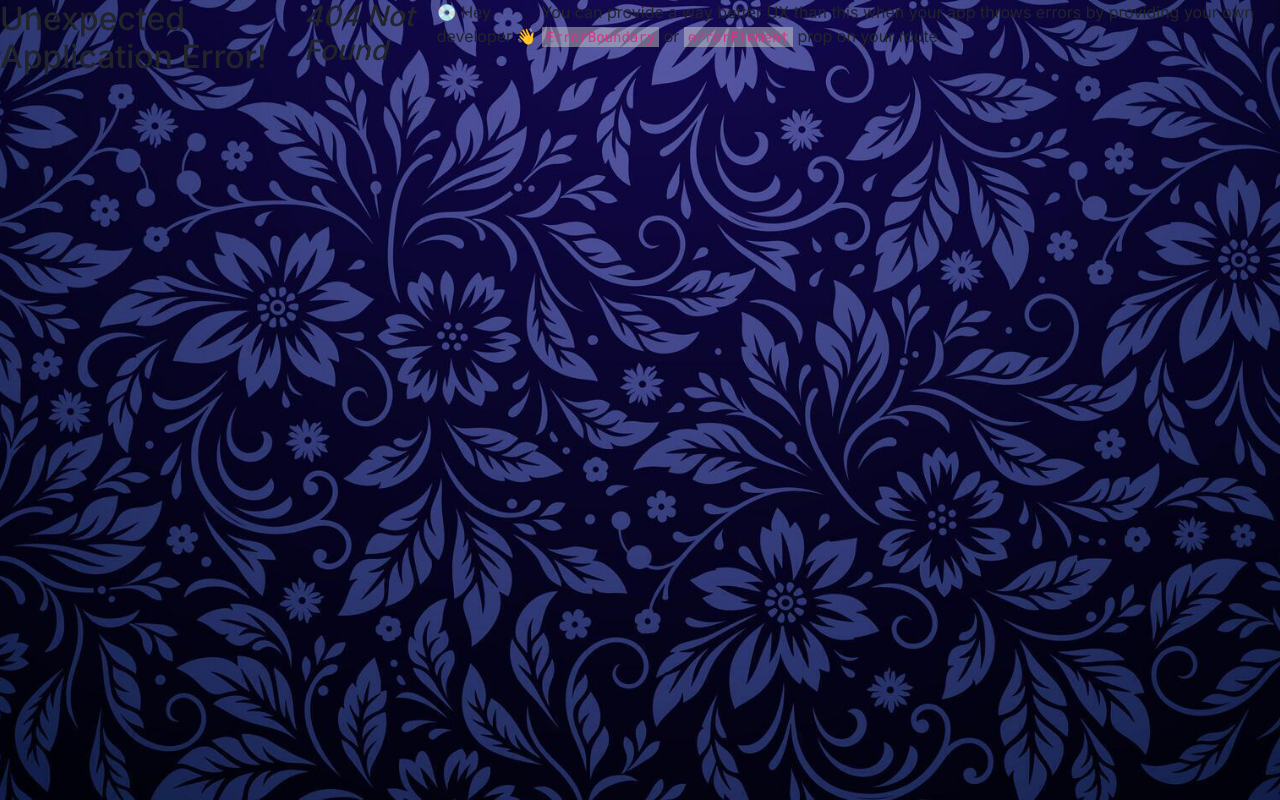
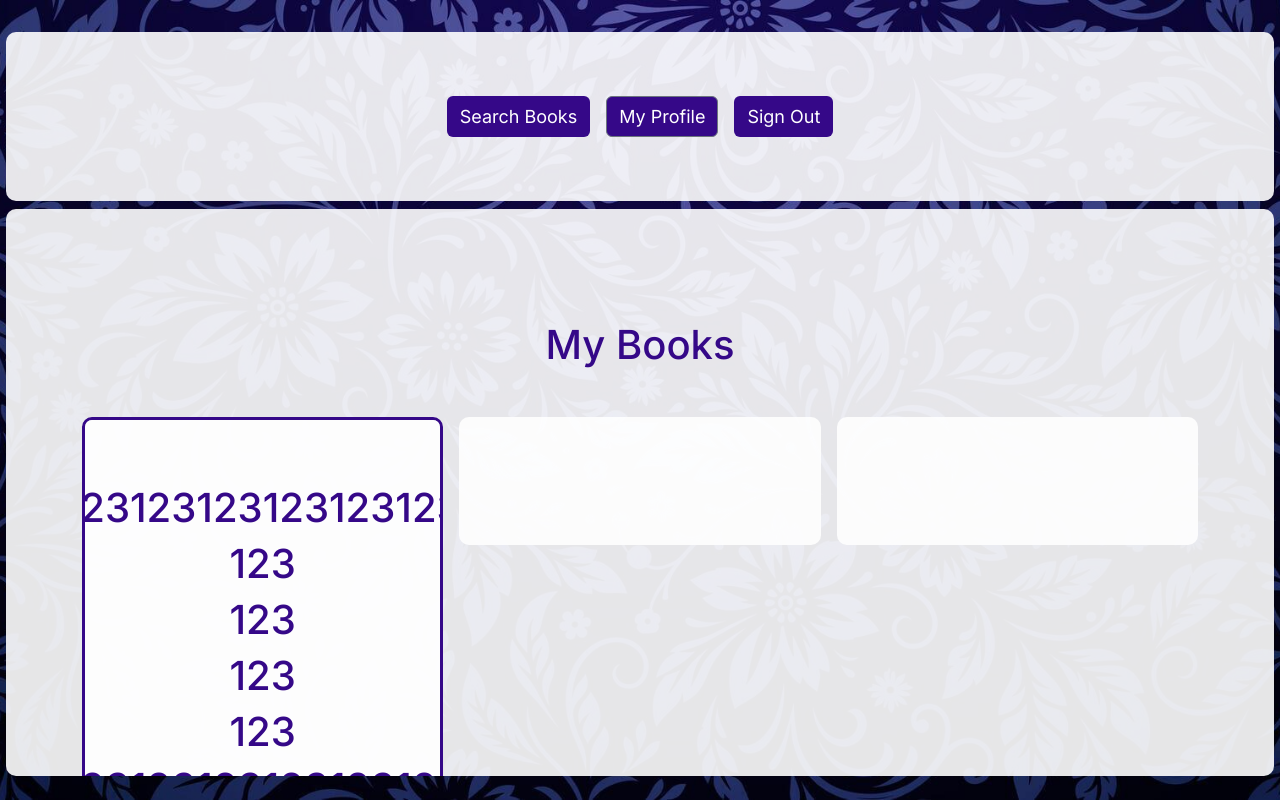
Before and after one commit to kristijanH1998/bookworm, a React (Vite) app in the folder BookWorm/: page /my-books in a window 1280 px wide. Before the commit this address had no page. Built offline with nearby package versions, Linux system fonts and the light colour scheme.

Commit message:
My Books page created; work on navigation between My Books and Home Page started; navigation function 'goToPage' in Home.tsx optimized to handle navigating between all available pages - achieved using switch statement

```diff
--- a/BookWorm/src/Home.tsx
+++ b/BookWorm/src/Home.tsx
@@ -92,21 +92,38 @@ export default function Home() {
     }
 
     const navigate = useNavigate();
-    const handleClick = (event: any) => {
+    const goToPage = (event: any) => {
         event.preventDefault();
         acquireJwt();
         // console.log(jwt)
+        console.log(event.target.id)
+        let page = "";
+        switch(event.target.id) {
+            case "myBooksBtn":
+                page = "my-books";
+                navigate("/" + page);
+                break;
+            case "myProfileBtn":
+                page = "my-profile";
+                navigate("/" + page);
+                break;
+            case "signOutBtn":
+                page = "/";
                 axios
                     .get("http://localhost:3000/log-out", {headers: {"authorization": "Bearer " + jwt}})
                     .then((res) => {
                         if (res.data.success) {
                             localStorage.removeItem("jwt");
-                    navigate("/");
+                            navigate(page);
                         }
                     })
                     .catch((error) => {
                         console.log(error.response.data.error)
                     });
+                break;
+            default:
+                alert("Action not valid.");
+        }
     };
 
     //runs when Search button is clicked; calls Google Books API with headers and parameters specified below
@@ -187,9 +204,10 @@ export default function Home() {
             <div className="d-flex flex-column justify-content-around align-items-center w-100">
                 <nav className="navbar d-flex w-75">
                     <form className="container-fluid justify-content-center">
-                        <button className="btn btn-outline-success me-3" type="button">My Books</button>
-                        <button className="btn btn-outline-secondary me-3" type="button">My Profile</button>
-                        <Link type="button" onClick={handleClick} className="btn" to={''}>Sign Out</Link>
+                        {/* <button className="btn btn-outline-success me-3" type="button">My Books</button> */}
+                        <Link type="button" onClick={goToPage} className="btn me-3" to={'/my-books'} id="myBooksBtn">My Books</Link>
+                        <button className="btn btn-outline-secondary me-3" type="button" id="myProfileBtn">My Profile</button>
+                        <Link type="button" onClick={goToPage} className="btn" to={''} id="signOutBtn">Sign Out</Link>
                     </form>
                 </nav>
                 <form id="searchPage" className="d-flex flex-column align-items-center w-75">
--- /dev/null
+++ b/BookWorm/src/MyBooks.tsx
@@ -0,0 +1,101 @@
+import { Link, useNavigate } from 'react-router-dom';
+import { useState } from 'react';
+import axios from 'axios'
+import React from 'react';
+
+export default function MyBooks() {
+
+    const [jwt, setJwt] = useState<string | null>("");
+
+    function acquireJwt () {
+        if(localStorage.getItem("jwt")) {
+            let temp = localStorage.getItem("jwt")
+            setJwt(temp);
+            // console.log(jwt)
+        } else {
+            console.log("You are not signed in.");
+            return;
+        }
+    }
+
+    const navigate = useNavigate();
+    const goToPage = (event: any) => {
+        event.preventDefault();
+        acquireJwt();
+        // console.log(jwt)
+        console.log(event.target.id)
+        let page = "";
+        switch(event.target.id) {
+            case "myBooksBtn":
+                page = "my-books";
+                navigate("/" + page);
+                break;
+            case "myProfileBtn":
+                page = "my-profile";
+                navigate("/" + page);
+                break;
+            case "signOutBtn":
+                page = "/";
+                axios
+                    .get("http://localhost:3000/log-out", {headers: {"authorization": "Bearer " + jwt}})
+                    .then((res) => {
+                        if (res.data.success) {
+                            localStorage.removeItem("jwt");
+                            navigate(page);
+                        }
+                    })
+                    .catch((error) => {
+                        console.log(error.response.data.error)
+                    });
+                break;
+            default:
+                alert("Action not valid.");
+        }
+    };
+
+    return (
+        <div className="d-flex flex-column align-items-center py-4">
+            <nav className="navbar d-flex w-100">
+                <form className="container-fluid justify-content-center">
+                    {/* <button className="btn btn-outline-success me-3" type="button">My Books</button> */}
+                    <Link type="button" onClick={goToPage} className="btn me-3" to={'/home'} id="searchBooksBtn">Search Books</Link>
+                    <button className="btn btn-outline-secondary me-3" type="button" id="myProfileBtn">My Profile</button>
+                    <Link type="button" onClick={goToPage} className="btn" to={''} id="signOutBtn">Sign Out</Link>
+                </form>
+            </nav>
+            <form className="d-flex flex-column align-items-center">
+                <h1 className="my-5">My Books</h1>
+                <div className="container">
+                    <div className="row gx-3">
+                        <div className="col-4">
+                            <div style={{borderColor: "#350888", borderStyle: "solid"}} className="d-flex flex-column align-items-center myCol">
+                                <h1>123123123123123123123123123123123123</h1>
+                                <h1>123</h1>
+                                <h1>123</h1>
+                                <h1>123</h1>
+                                <h1>123</h1>
+                                <h1>123123123123123123123123123123123123</h1>
+                                <h1>123</h1>
+                                <h1>123</h1>
+                                <h1>123</h1>
+                                <h1>123</h1>
+                                <h1>123123123123123123123123123123123123</h1>
+                                <h1>123</h1>
+                                <h1>123</h1>
+                                <h1>123</h1>
+                                <h1>123</h1>
+                            </div>
+                        </div>
+                        <div className="col-4">
+                            <div className="d-flex flex-column align-items-center myCol"></div>
+                        </div>
+                        <div className="col-4">
+                            <div className="d-flex flex-column align-items-center myCol"></div>
+                        </div>
+                    </div>
+                </div>
+            </form>
+        </div>
+    )
+
+}
--- a/BookWorm/src/PageRouter.tsx
+++ b/BookWorm/src/PageRouter.tsx
@@ -8,6 +8,7 @@ import {
 import Login from "./Login.js"
 import Register from "./Register.jsx"
 import Home from "./Home.js"
+import MyBooks from "./MyBooks.jsx"
 import React from "react";
 
 const router = createBrowserRouter(
@@ -16,6 +17,7 @@ createRoutesFromElements(
     <Route path="/" element={<Login />} />
     <Route path="register" element={<Register />} />
     <Route path="/home" element={<Home />} />
+    <Route path="/my-books" element={<MyBooks />} />
     </>
 )
 );
--- a/BookWorm/src/index.css
+++ b/BookWorm/src/index.css
@@ -32,3 +32,13 @@ form {
 h1 {
     color: #350888;
 }
+
+.myCol {
+    font-size: large;
+    background-color: rgb(255 255 255 / 90%);
+    border-radius: 10px;
+    padding: 4rem;
+    max-height: 85vh;
+    max-width: 100vw;
+    overflow: scroll;
+}
```
Lines whose indentation alone changed are shown as unchanged.
